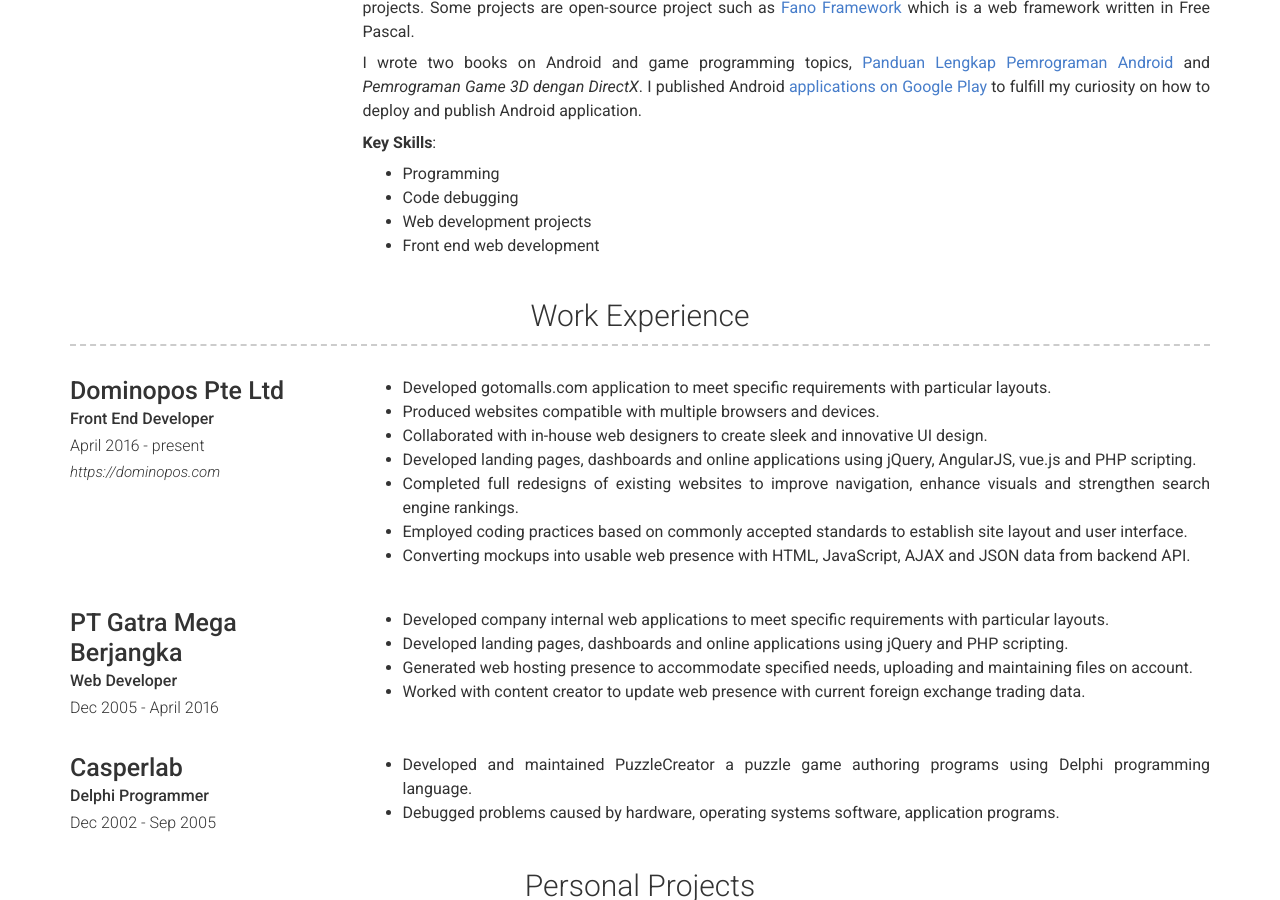
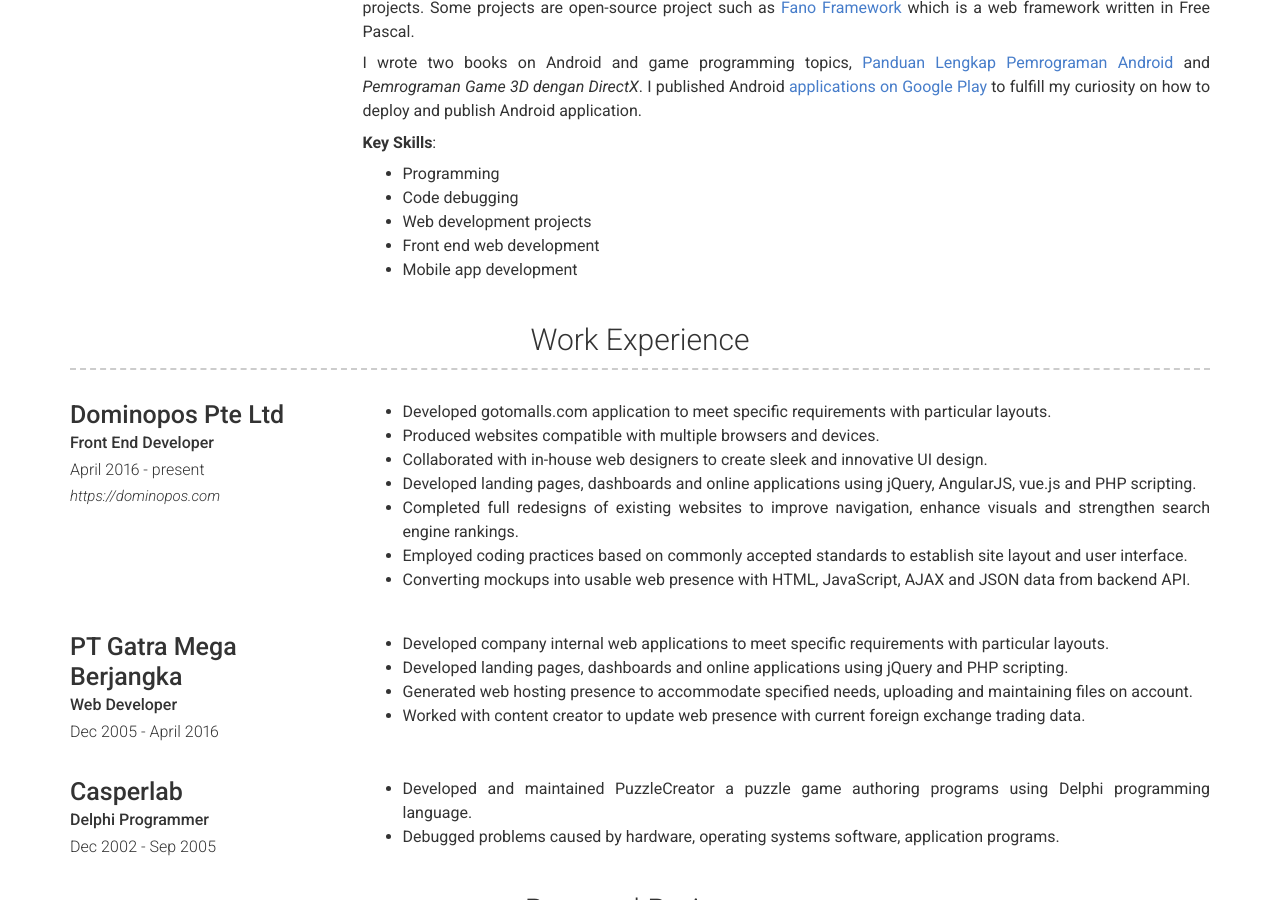
Before and after one commit to zamronypj/zamronypj.github.io, a Jekyll site: the page built from index.md, in a window 1280 px wide and 900 px high, scrolled down 572 px. Built offline with Jekyll 4.4.1, drawn with Linux system fonts in a browser that asks for light colours; nearby versions of some CDN libraries; a script that is not in the unit is left out.

Commit message:
improve content

```diff
--- a/_config.yml
+++ b/_config.yml
@@ -72,6 +72,7 @@
     - Code debugging
     - Web development projects
     - Front end web development
+    - Mobile app development
 about_content_print: | # this will include new lines to allow paragraphs
     Goal-oriented software developer brings strong commitment to collaboration and solutions-oriented problem-solving.
     Use various tools and libraries to develop custom-crafted, customer-focused software applications.
@@ -81,6 +82,7 @@
     - Code debugging
     - Web development projects
     - Front end web development
+    - Mobile app development
 content:
   - title: Work Experience
     layout: list
```
